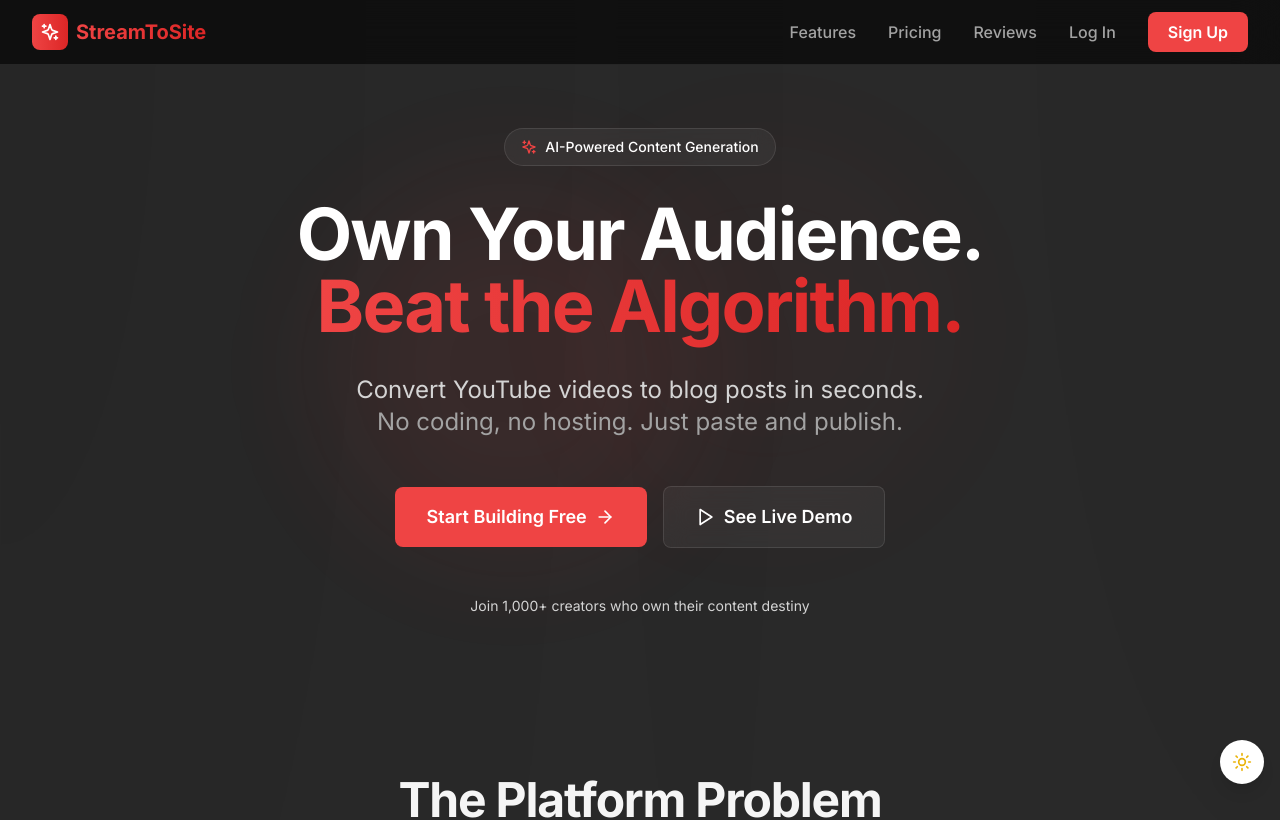
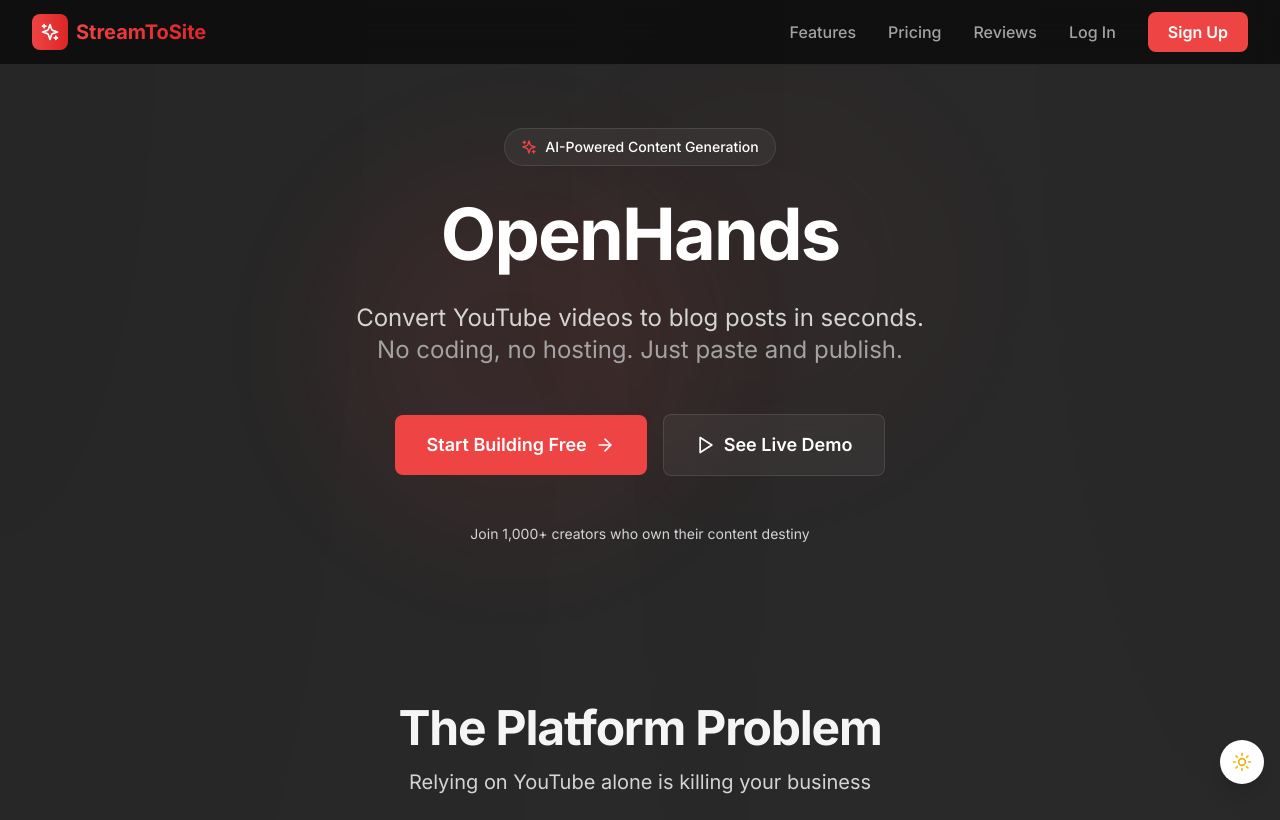
Before and after one commit to Baxa1997/streamToSite, a Next.js app: page / in a window 1280 px wide. Shown: the top 820 px of the page. Built offline with nearby package versions, Linux system fonts and the light colour scheme.

Commit message:
Lucid AI: Workspace initialization

```diff
--- a/src/app/page.js
+++ b/src/app/page.js
@@ -143,9 +143,7 @@ export default function LandingPage() {
 
             {/* Main Headline */}
             <h1 className="text-5xl sm:text-6xl lg:text-7xl font-bold leading-tight">
-              <span className="text-white">Own Your Audience.</span>
-              <br />
-              <span className="bg-clip-text text-transparent bg-gradient-to-r from-red-500 to-red-600">Beat the Algorithm.</span>
+              <span className="text-white">OpenHands</span>
             </h1>
 
             {/* Subheadline */}
```
